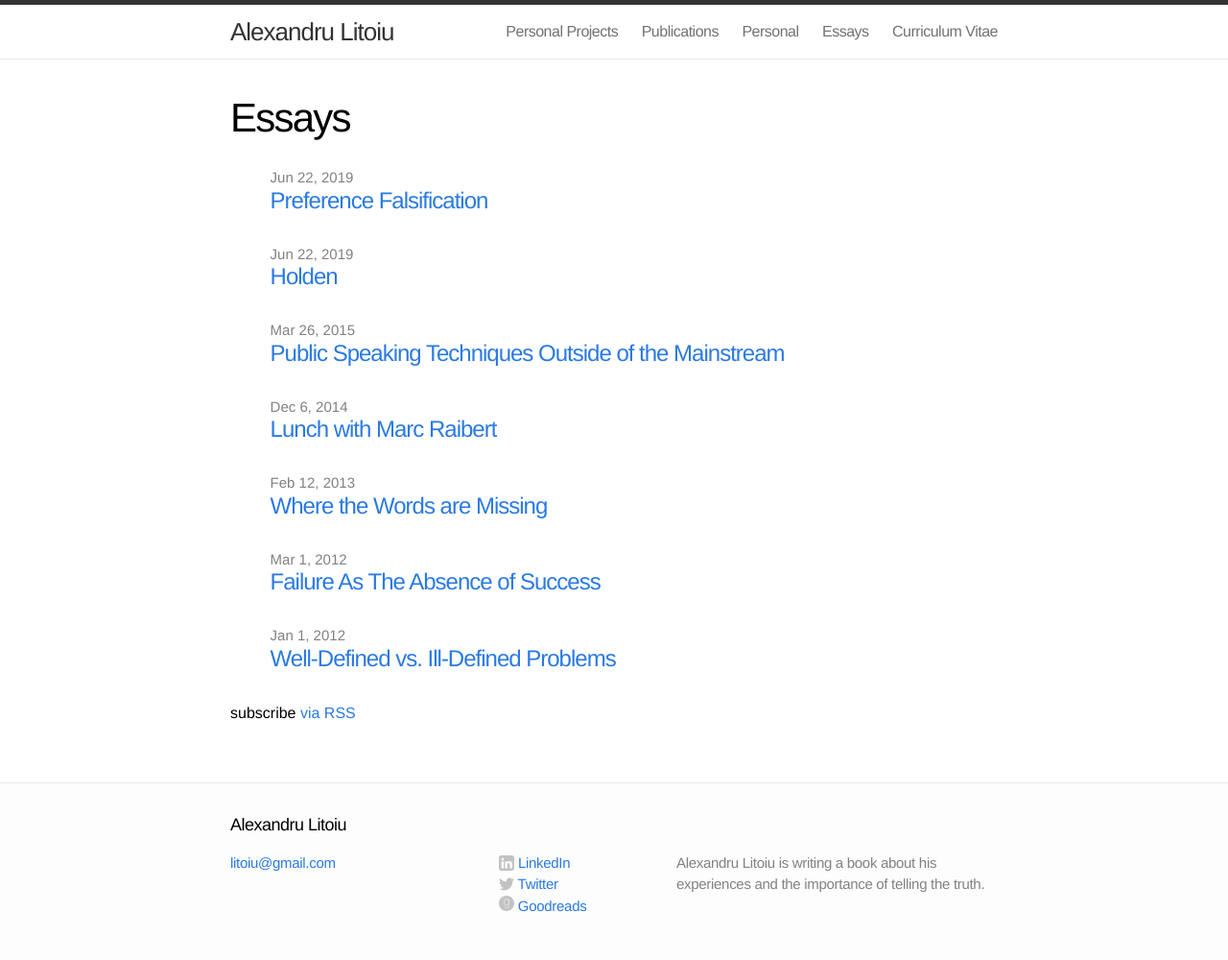
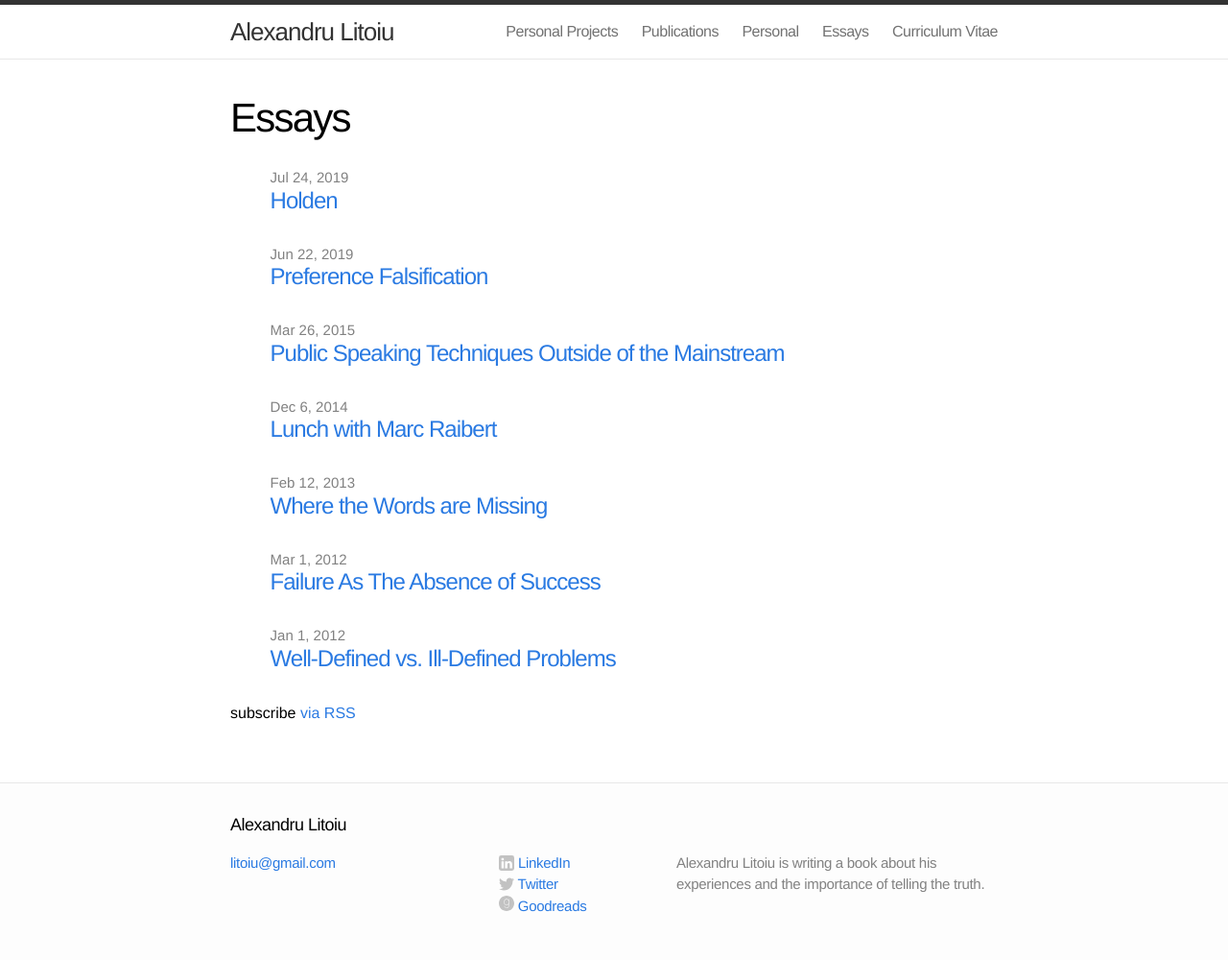
Before and after one commit to alitoiu/alitoiu.github.io, a Jekyll site: the page built from essays.md, in a window 1280 px wide. Shown: the whole page at 96% size. Built offline with Jekyll 4.4.1, drawn with Linux system fonts in a browser that asks for light colours.

Commit message:
Changed date on Holden post

```diff
--- a/_posts/2019-07-24-Holden.markdown
+++ b/_posts/2019-07-24-Holden.markdown
@@ -1,7 +1,7 @@
 ---
 layout: post
 title:  "Holden"
-date:   2019-06-22 07:00:00
+date:   2019-07-24 07:00:00
 ---
 
 Hi Mr. Matthews,
```
